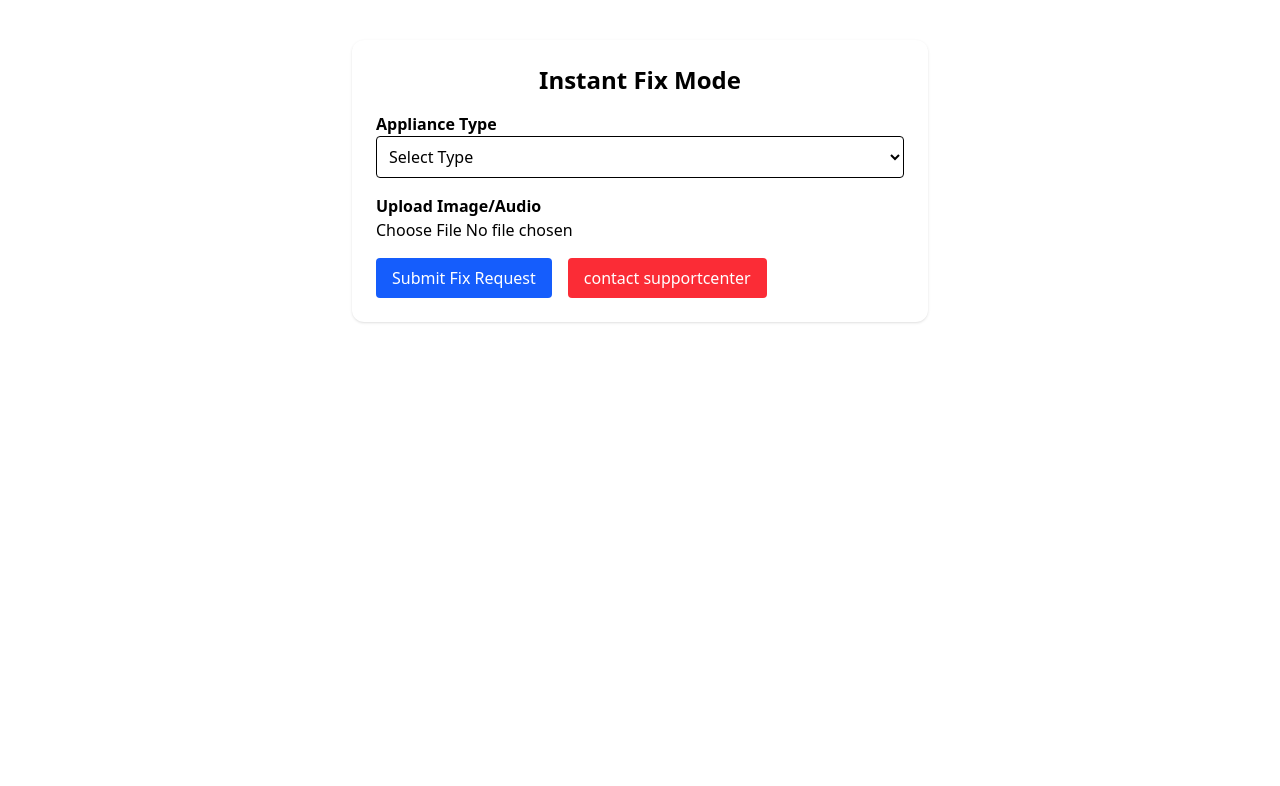
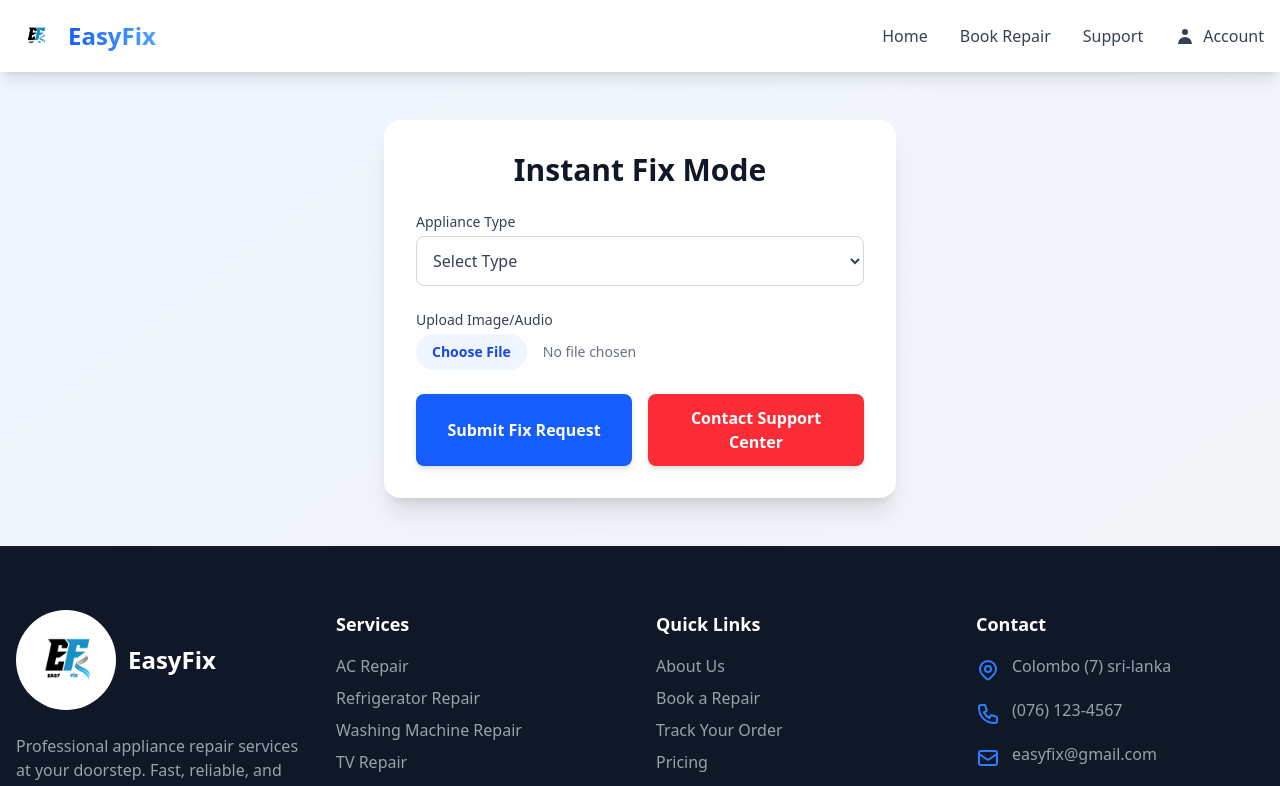
Before and after one commit to Eranga999/ITPM, a React (Vite) app in the folder frontend/: page /instant-fix in a window 1280 px wide. Shown: the top 786 px of the page. Built offline with nearby package versions, Linux system fonts and the light colour scheme.

Commit message:
update all

```diff
--- a/frontend/src/components/CustomerComponent/BookingForm.jsx
+++ b/frontend/src/components/CustomerComponent/BookingForm.jsx
@@ -1,7 +1,7 @@
 import { useState, useEffect } from 'react';
 import { useNavigate } from 'react-router-dom';
 import Header from '../Header';
-import Footer from '../footer';
+import Footer from '../Footer';
 import ovenRepairBg from '../../assets/bookingbackground.jpg';
 import axios from 'axios';
 
--- a/frontend/src/components/CustomerComponent/InstantFixMode.jsx
+++ b/frontend/src/components/CustomerComponent/InstantFixMode.jsx
@@ -1,6 +1,8 @@
 import React, { useState } from "react";
 import axios from "axios";
-import { useNavigate } from "react-router-dom";  // Importing useNavigate from react-router-dom
+import { useNavigate } from "react-router-dom";
+import Header from '../Header';
+import Footer from '../Footer';
 
 const issuesByType = {
   Refrigerator: ["Not Cooling", "Leaking Water", "Strange Noise"],
@@ -14,6 +16,7 @@ const issuesByType = {
   "Water Heater": ["No Hot Water", "Leaking", "Strange Odor"],
   "Vacuum Cleaner": ["No Suction", "Brush Not Spinning", "Overheating"],
 };
+
 const fixTips = {
   "Refrigerator-Not Cooling": {
     text: "Check if the thermostat is set correctly. Make sure the vents aren't blocked.",
@@ -146,6 +149,7 @@ const fixTips = {
   },
 };
 
+
 const InstantFixMode = () => {
   const [type, setType] = useState("");
   const [issue, setIssue] = useState("");
@@ -153,7 +157,7 @@ const InstantFixMode = () => {
   const [file, setFile] = useState(null);
   const [fileName, setFileName] = useState("");
   const [message, setMessage] = useState("");
-  const navigate = useNavigate();  // Initialize useNavigate hook
+  const navigate = useNavigate();
 
   const handleTypeChange = (e) => {
     setType(e.target.value);
@@ -197,85 +201,137 @@ const InstantFixMode = () => {
   };
 
   const handleTechnicianRequest = () => {
-    // Navigate to the booking-form route
     navigate("/support");
   };
 
   return (
-    <div className="p-6 bg-white rounded-xl shadow max-w-xl mx-auto mt-10">
-      <h2 className="text-2xl font-bold mb-4 text-center">Instant Fix Mode</h2>
+    <div className="flex flex-col min-h-screen bg-gradient-to-br from-blue-50 to-gray-100">
+      {/* Your Existing Header */}
+      <Header />
 
-      <div className="space-y-4">
+      {/* Main Content */}
+      <main className="flex-grow flex items-center justify-center py-12 px-4 sm:px-6 lg:px-8">
+        <div className="max-w-lg w-full bg-white rounded-2xl shadow-xl p-8 transform transition-all hover:scale-105 duration-300">
+          <h2 className="text-3xl font-extrabold text-gray-900 text-center mb-6">
+            Instant Fix Mode
+          </h2>
+
+          <div className="space-y-6">
+            {/* Appliance Type */}
             <div>
-          <label className="block font-semibold">Appliance Type</label>
+              <label className="block text-sm font-medium text-gray-700 mb-1">
+                Appliance Type
+              </label>
               <select
-            className="w-full border rounded p-2"
+                className="w-full border border-gray-300 rounded-lg p-3 text-gray-700 focus:ring-2 focus:ring-blue-500 focus:border-blue-500 transition duration-200"
                 value={type}
                 onChange={handleTypeChange}
               >
                 <option value="">Select Type</option>
                 {Object.keys(issuesByType).map((item) => (
-              <option key={item}>{item}</option>
+                  <option key={item} value={item}>
+                    {item}
+                  </option>
                 ))}
               </select>
             </div>
 
+            {/* Issue */}
             {type && (
               <div>
-            <label className="block font-semibold">Issue</label>
+                <label className="block text-sm font-medium text-gray-700 mb-1">
+                  Issue
+                </label>
                 <select
-              className="w-full border rounded p-2"
+                  className="w-full border border-gray-300 rounded-lg p-3 text-gray-700 focus:ring-2 focus:ring-blue-500 focus:border-blue-500 transition duration-200"
                   value={issue}
                   onChange={handleIssueChange}
                 >
                   <option value="">Select Issue</option>
                   {issuesByType[type].map((i) => (
-                <option key={i}>{i}</option>
+                    <option key={i} value={i}>
+                      {i}
+                    </option>
                   ))}
                 </select>
               </div>
             )}
 
+            {/* File Upload */}
             <div>
-          <label className="block font-semibold">Upload Image/Audio</label>
-          <input type="file" onChange={handleFileChange} />
-          {fileName && <p className="text-sm text-gray-500 mt-1">Uploaded: {fileName}</p>}
+              <label className="block text-sm font-medium text-gray-700 mb-1">
+                Upload Image/Audio
+              </label>
+              <div className="relative">
+                <input
+                  type="file"
+                  onChange={handleFileChange}
+                  className="block w-full text-sm text-gray-500 file:mr-4 file:py-2 file:px-4 file:rounded-full file:border-0 file:text-sm file:font-semibold file:bg-blue-50 file:text-blue-700 hover:file:bg-blue-100 transition duration-200"
+                />
+                {fileName && (
+                  <p className="mt-2 text-sm text-gray-600">
+                    Uploaded: <span className="font-medium">{fileName}</span>
+                  </p>
+                )}
+              </div>
             </div>
 
+            {/* Diagnosis */}
             {diagnosis && (
-          <div className="bg-green-100 text-green-800 p-3 rounded mt-4">
-            <strong>Possible Fix:</strong> {diagnosis.text}
+              <div className="bg-green-50 text-green-800 p-4 rounded-lg shadow-inner animate-fade-in">
+                <strong className="block text-lg font-semibold mb-2">
+                  Possible Fix:
+                </strong>
+                <p>{diagnosis.text}</p>
                 {diagnosis.video && (
-              <div className="mt-3">
+                  <div className="mt-4">
                     <iframe
                       width="100%"
-                  height="220"
+                      height="200"
                       src={diagnosis.video}
                       title="Fix Tutorial"
                       allowFullScreen
+                      className="rounded-lg shadow-md"
                     ></iframe>
                   </div>
                 )}
               </div>
             )}
 
-        <div className="flex gap-4 mt-4">
+            {/* Buttons */}
+            <div className="flex flex-col sm:flex-row gap-4 mt-6">
               <button
-            className="bg-blue-600 hover:bg-blue-700 text-white px-4 py-2 rounded"
                 onClick={handleSubmit}
+                className="w-full bg-blue-600 hover:bg-blue-700 text-white font-semibold py-3 px-6 rounded-lg shadow-md transform hover:scale-105 transition duration-200"
               >
                 Submit Fix Request
               </button>
               <button
-            className="bg-red-500 hover:bg-red-600 text-white px-4 py-2 rounded"
-            onClick={handleTechnicianRequest}  // Call the function to navigate to the booking form
+                onClick={handleTechnicianRequest}
+                className="w-full bg-red-500 hover:bg-red-600 text-white font-semibold py-3 px-6 rounded-lg shadow-md transform hover:scale-105 transition duration-200"
               >
-            contact supportcenter
+                Contact Support Center
               </button>
             </div>
 
-        {message && <p className="text-center mt-3 text-sm text-gray-700">{message}</p>}
+            {/* Message */}
+            {message && (
+              <p
+                className={`text-center text-sm mt-4 ${
+                  message.includes("successfully")
+                    ? "text-green-600"
+                    : "text-red-600"
+                } animate-fade-in`}
+              >
+                {message}
+              </p>
+            )}
           </div>
+        </div>
+      </main>
+
+      <Footer />
+
     </div>
   );
 };
--- a/frontend/src/components/CustomerComponent/RepairChange.jsx
+++ b/frontend/src/components/CustomerComponent/RepairChange.jsx
@@ -1,8 +1,7 @@
 import { useState, useEffect } from "react";
 import Header from '../Header';
-import Footer from '../footer';
+import Footer from '../Footer';
 
-// Toast Notification Component
 const Toast = ({ message, type, onClose }) => {
   return (
     <div
--- a/frontend/src/components/CustomerComponent/RepairTrackingPage.jsx
+++ b/frontend/src/components/CustomerComponent/RepairTrackingPage.jsx
@@ -1,7 +1,7 @@
 // RepairTrackingPage.jsx
 import { useState, useEffect } from "react";
 import Header from "../Header";
-import Footer from "../footer";
+import Footer from "../Footer";
 import axios from "axios";
 import jsPDF from "jspdf";
 import autoTable from "jspdf-autotable";
--- a/frontend/src/components/CustomerComponent/Settings.jsx
+++ b/frontend/src/components/CustomerComponent/Settings.jsx
@@ -1,7 +1,7 @@
 import React, { useState, useEffect } from 'react';
 import { useNavigate } from 'react-router-dom';
 import Header from '../../components/Header';
-import Footer from '../footer';
+import Footer from '../Footer';
 const Settings = () => {
   // Initialize isDarkMode from localStorage, default to false (light mode) if not set
   const [passwordData, setPasswordData] = useState({
```
Lines whose indentation alone changed are shown as unchanged.
